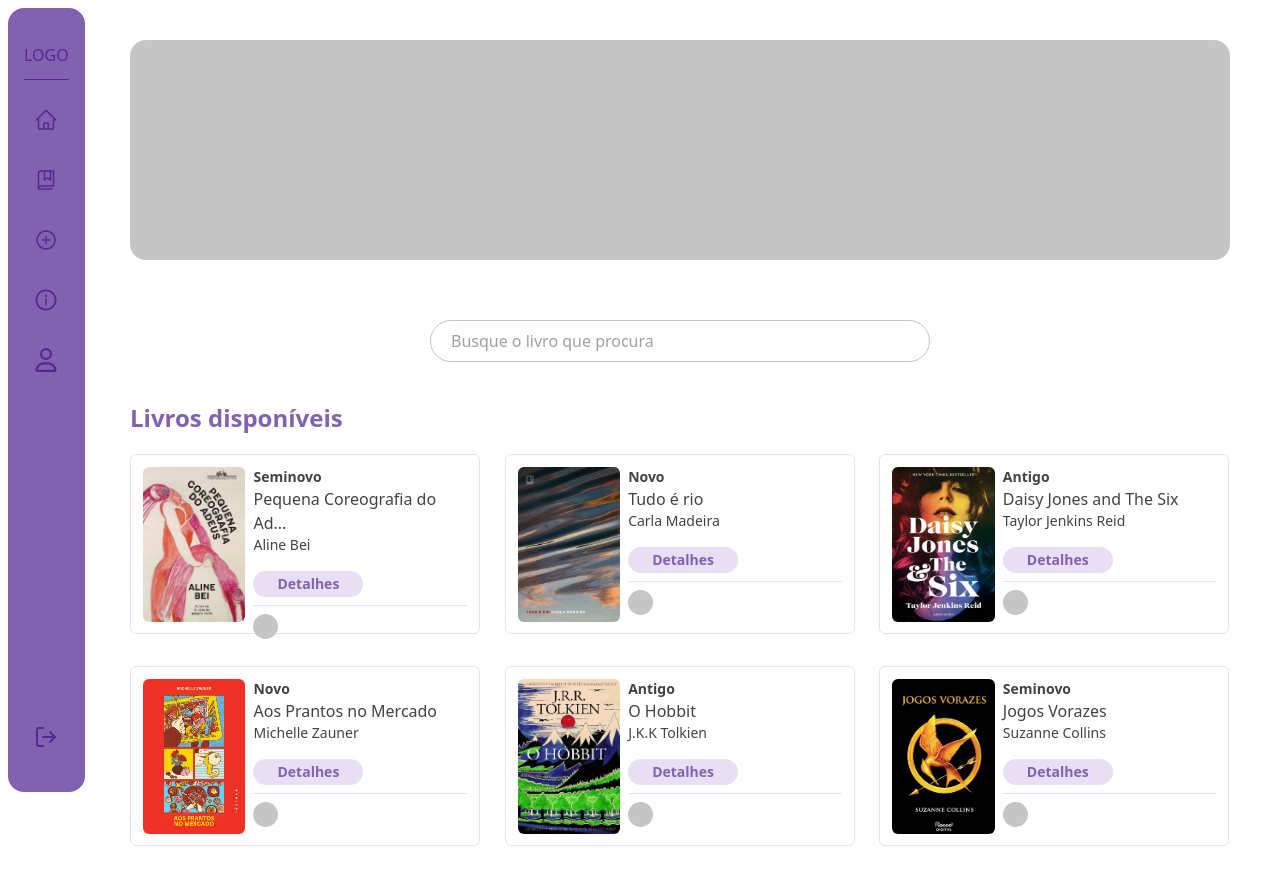
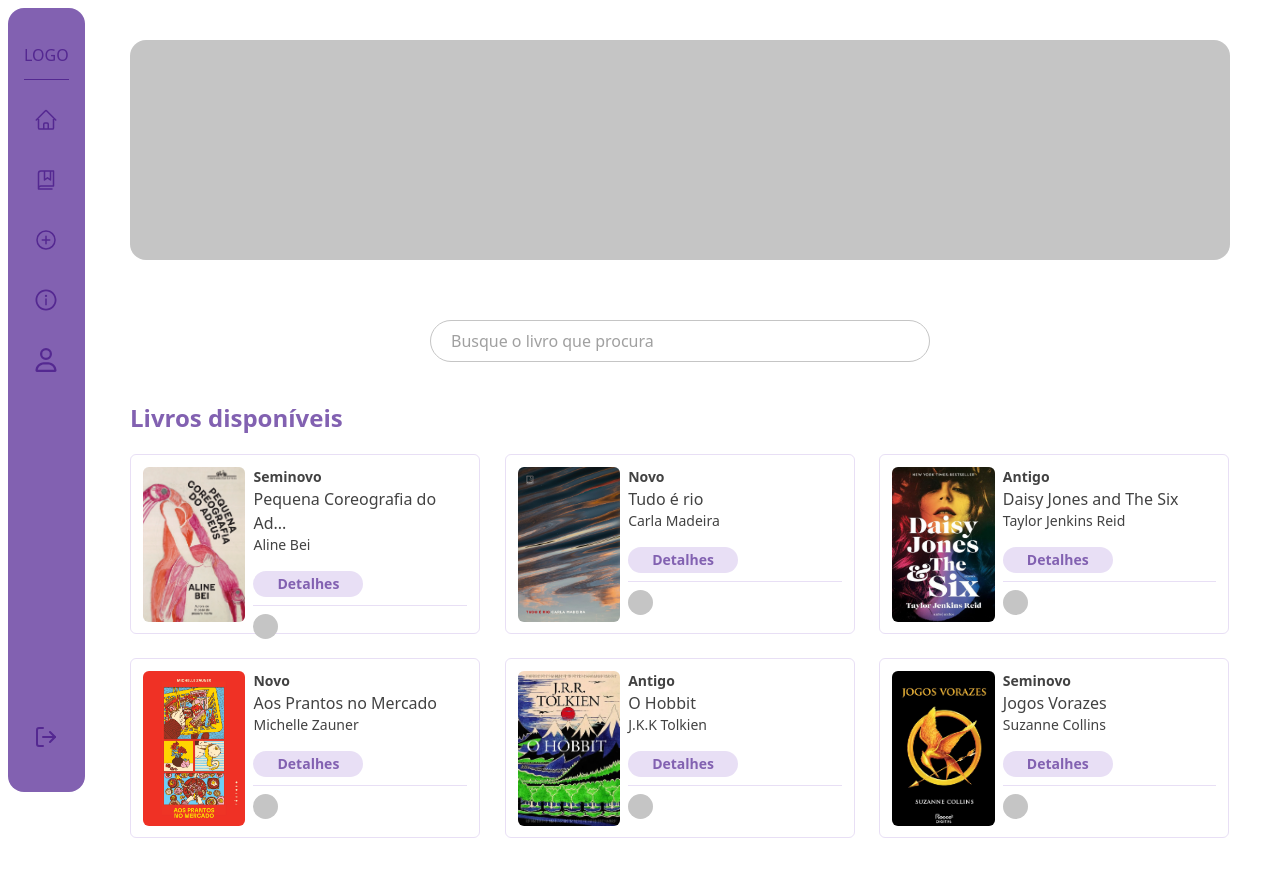
Before and after one commit to imarialu/bibliotroca, a React (Vite) app: page / in a window 1280 px wide. Built offline with nearby package versions, Linux system fonts and the light colour scheme.

Commit message:
refactor: padroniza espaçamento entre cards

```diff
--- a/src/pages/Home/Home.jsx
+++ b/src/pages/Home/Home.jsx
@@ -23,7 +23,7 @@ export default function Home(){
                             <h1 className="text-2xl text-[var(--color-purple)] font-semibold">Livros disponíveis</h1>
                         </div>
 
-                        <div className="max-w-[1100px] w-full grid grid-cols-3 gap-y-8 gap-x-6 justify-cente mb-10">
+                        <div className="max-w-[1100px] w-full grid grid-cols-3 gap-y-6 gap-x-6 justify-cente mb-10">
                             {books.map((book) => {
                                 return <BookCard
                                     key={book.id}
--- a/src/pages/MyBooks/components/AvailableBooks/AvailableBooksSection.jsx
+++ b/src/pages/MyBooks/components/AvailableBooks/AvailableBooksSection.jsx
@@ -4,7 +4,7 @@ import AvailableBooks from "./AvailableBooks"
 export default function AvailableBooksSection(){
     return(
         <>
-            <div className="grid grid-cols-3 gap-y-8 gap-x-6 justify-cente mt-10 mb-10">
+            <div className="grid grid-cols-3 gap-y-6 gap-x-6 justify-cente mt-10 mb-10">
                 {/* Dados usados apenas para desenvolvimento */}
                 {books.map((book) => {
                     return <AvailableBooks
```
